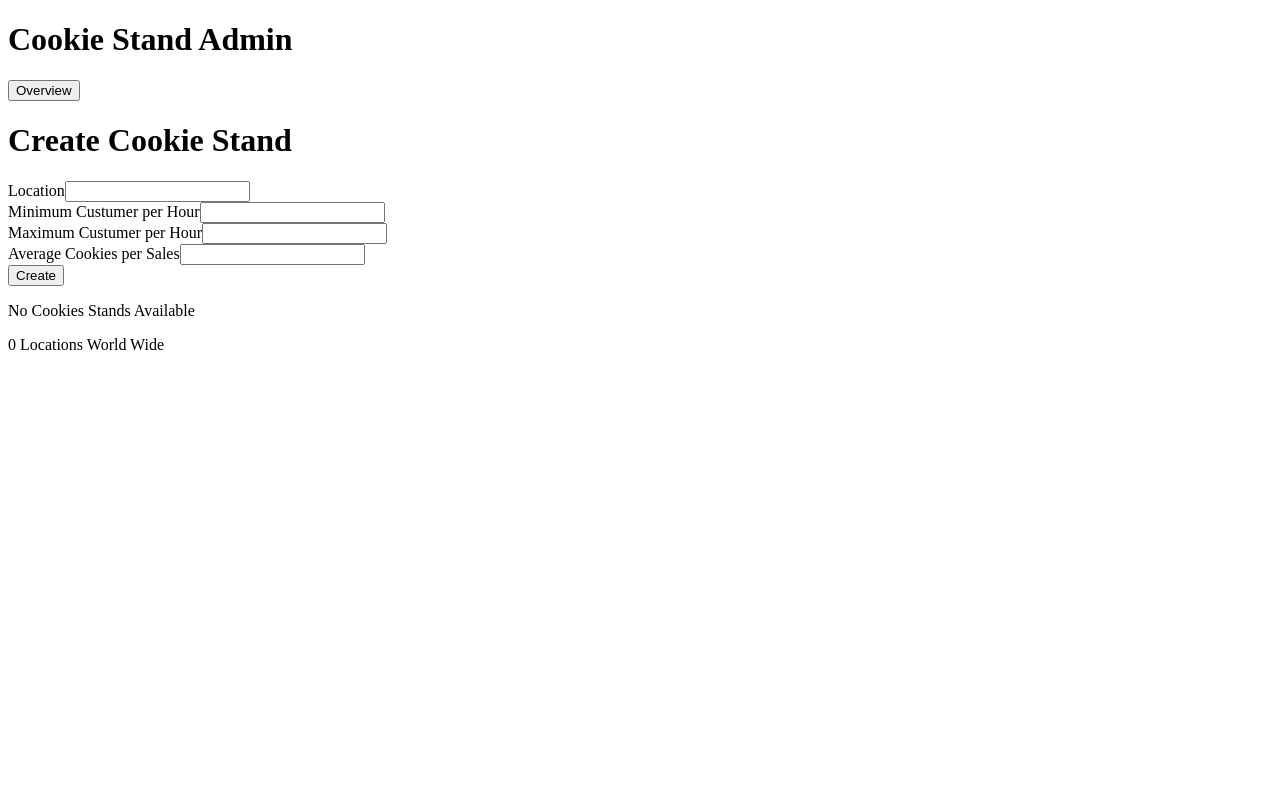
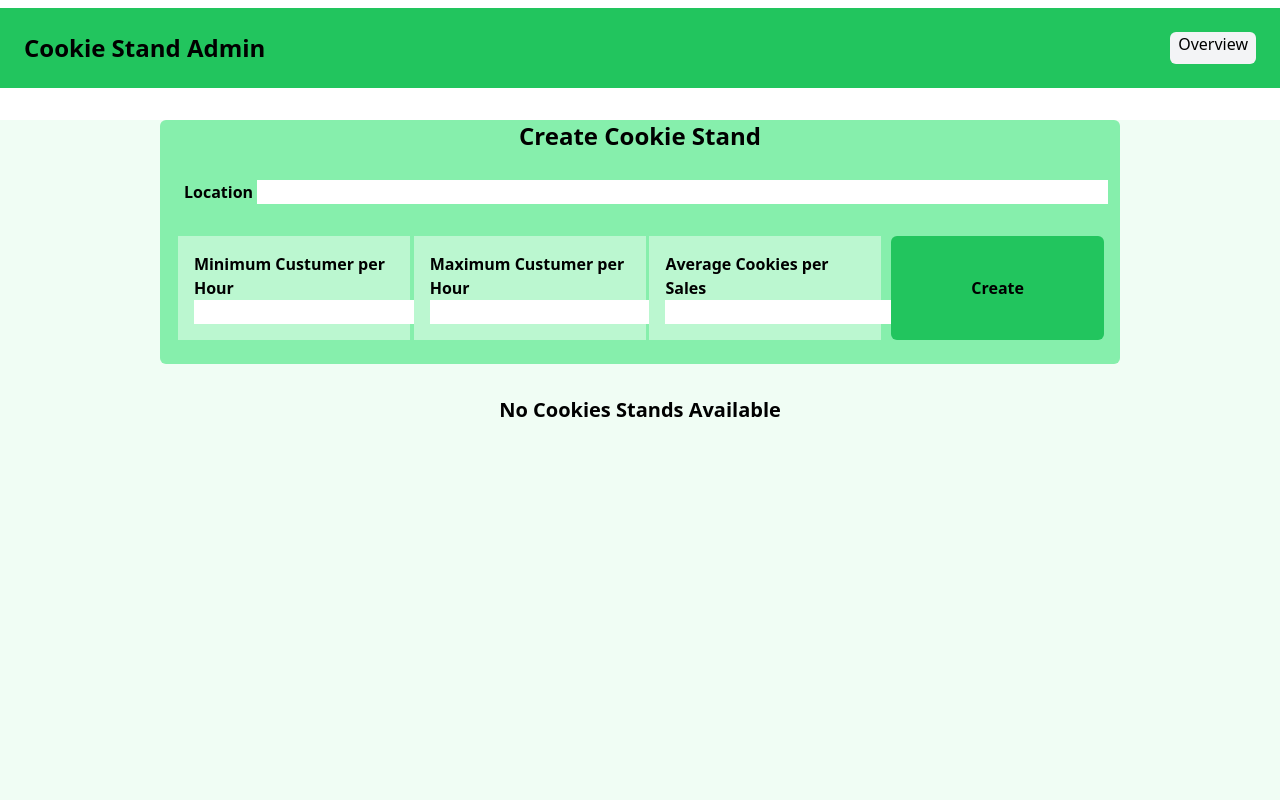
Before and after one commit to FaroukIbrahim-FII/cookie-stand-admin, a Next.js app: page / in a window 1280 px wide. Shown: the top 800 px of the page. Built offline with nearby package versions, Linux system fonts and the light colour scheme.

Commit message:
editing the CSS problem

```diff
--- a/components/CookieStandAdmin.js
+++ b/components/CookieStandAdmin.js
@@ -37,8 +37,8 @@ export default function CookieStandAdmin() {
         return total;
     }
     function get_hourly_total(list, index, item){
-        list[index] += parseInt(item)
-        return list
+        list[index] += parseInt(item);
+        return list;
     }
     return (
         <div>
--- a/package.json
+++ b/package.json
@@ -13,6 +13,6 @@
   "devDependencies": {
     "autoprefixer": "^10.4.0",
     "postcss": "^8.4.4",
-    "tailwindcss": "^3.0.0"
+    "tailwindcss": "^3.0.7"
   }
 }
--- /dev/null
+++ b/pages/_app.js
@@ -0,0 +1,7 @@
+import '../styles/globals.css'
+
+function MyApp({ Component, pageProps }) {
+  return <Component {...pageProps} />
+}
+
+export default MyApp
--- a/pages/api/hello.js
+++ /dev/null
@@ -1,5 +0,0 @@
-// Next.js API route support: https://nextjs.org/docs/api-routes/introduction
-
-export default function helloAPI(req, res) {
-  res.status(200).json({ name: 'John Doe' })
-}
--- a/pages/index.js
+++ b/pages/index.js
@@ -2,6 +2,8 @@ import React, { useState } from 'react'
 import CookieStandAdmin from '../components/CookieStandAdmin'
 import Footer from '../components/footer'
 import Header from '../components/head'
+import BodyHeader from '../components/BodyHeader'
+
 
 export default function Home() {
   return (
```
Also changed, not shown: 2 other files (tests, documents, lock files or other folders).
